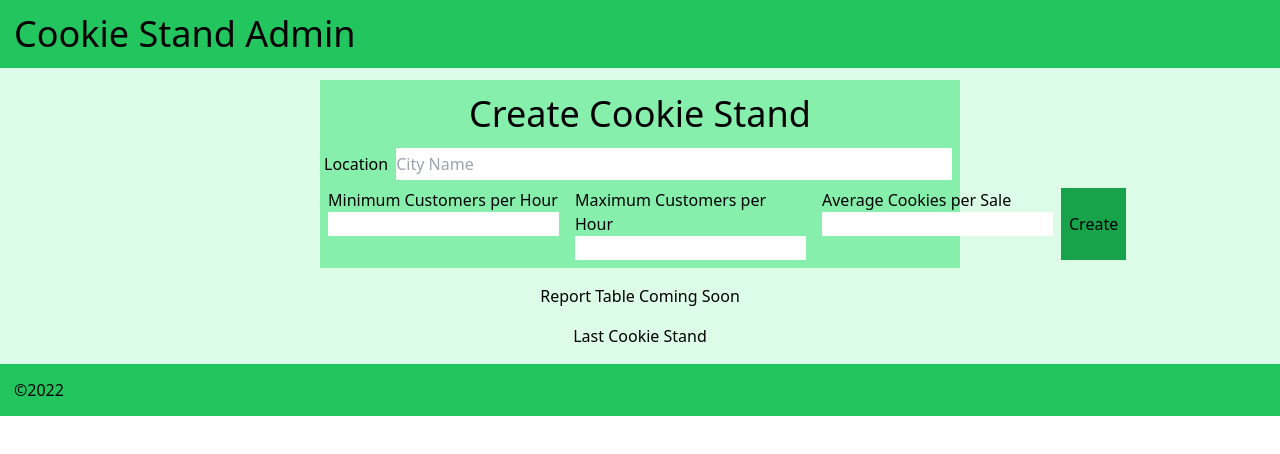
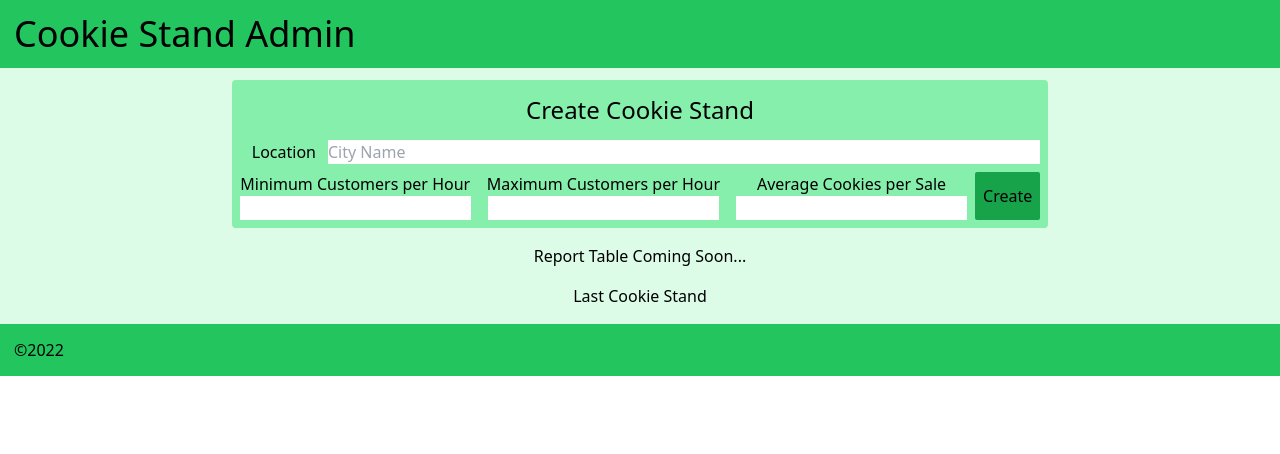
Before and after one commit to BenjaminSmall94/cookie-stand-admin, a Next.js app: page / in a window 1280 px wide. Shown: the top 454 px of the page. Built offline with nearby package versions, Linux system fonts and the light colour scheme.

Commit message:
completed 401 class 3y lab per the assignment specifications

```diff
--- a/pages/index.js
+++ b/pages/index.js
@@ -1,11 +1,23 @@
 import Head from 'next/head'
+import { stringify } from 'postcss';
+import { useSate, useState } from 'react'
 
 
 export default function Home() {
 
+  const [last_stand, setLastStand] = useState('Last Cookie Stand')
+
   function handleSubmit(e) {
-    e.preventDefault()
-    alert('hi')
+    e.preventDefault();
+    const formResponse = {
+      "location": e.target.location.value,
+      "minCustomers": parseInt(e.target.min_cust.value),
+      "maxCustomers": parseInt(e.target.max_cust.value),
+      "avgCookies": parseInt(e.target.avg_cookies.value)
+    }
+    setLastStand(JSON.stringify(formResponse))
+    // setLastStand(`{"location":"${e.target.location.value}","minCustomers":${e.target.min_cust.value},"maxCustomers":${e.target.max_cust.value},"avgCookies":${e.target.avg_cookies.value}}`);
+    e.target.reset();
   }
 
   return (
@@ -16,7 +28,7 @@ export default function Home() {
       <Header />
       <main>
         <CookieForm onSubmit={handleSubmit} />
-        <CookieReport />
+        <CookieReport stand={last_stand} />
       </main>
       <Footer copyright="2022" />
     </div>
@@ -41,36 +53,36 @@ function Footer(props) {
 
 function CookieForm(props) {
   return (
-    <form onSubmit={props.onSubmit} className="w-1/2 mx-auto my-3 bg-green-300">
-      <h2 className='text-4xl p-3.5 text-center'>Create Cookie Stand</h2>
+    <form onSubmit={props.onSubmit} className="w-1/2 min-w-max mx-auto my-3 bg-green-300 rounded">
+      <h2 className='text-2xl p-3.5 text-center'>Create Cookie Stand</h2>
       <div className='flex'>
-        <label htmlFor="location" className='m-1'>Location</label>
+        <label htmlFor="location" className='ml-5 mr-2'>Location</label>
         <input type="text" placeholder='City Name' name="location" className='flex-auto mr-2 ml-1' required />
       </div>
-      <div className='flex py-2 w-100%'>
-        <div className='inline-block mx-2'>
-          <label htmlFor="min-cust" className='block'>Minimum Customers per Hour</label>
-          <input type="number" name='min-cust' className='block mx-auto' required />
+      <div className='flex py-2'>
+        <div className='flex-auto mx-2'>
+          <label htmlFor="min_cust" className='block text-center'>Minimum Customers per Hour</label>
+          <input type="number" name='min_cust' className='block mx-auto' required />
         </div>
-        <div className='inline-block mx-2'>
-          <label htmlFor="max-cust" className='block'>Maximum Customers per Hour</label>
-          <input type="number" name='max-cust' className='block mx-auto' required />
+        <div className='flex-auto mx-2'>
+          <label htmlFor="max_cust" className='block text-center'>Maximum Customers per Hour</label>
+          <input type="number" name='max_cust' className='block mx-auto' required />
         </div>
-        <div className='inline-block mx-2'>
-          <label htmlFor="avg-cookies" className='block'>Average Cookies per Sale</label>
-          <input type="number" name='avg-cookies' className='block mx-auto' required />
+        <div className='flex-auto mx-2'>
+          <label htmlFor="avg_cookies" className='block text-center'>Average Cookies per Sale</label>
+          <input type="number" name='avg_cookies' className='block mx-auto' required />
         </div>
-        <button type='submit' className='bg-green-600 p-2'>Create</button>
+        <button type='submit' className='bg-green-600 p-2 mr-2 rounded-sm'>Create</button>
       </div>
     </form>
   );
 }
 
-function CookieReport() {
+function CookieReport(props) {
   return (
     <div>
-      <h3 className='text-center m-4'>Report Table Coming Soon</h3>
-      <p className='text-center m-4'>Last Cookie Stand</p>
+      <h3 className='text-center m-4'>Report Table Coming Soon...</h3>
+      <p className='text-center m-4'>{props.stand}</p>
     </div>
   );
 }
```
